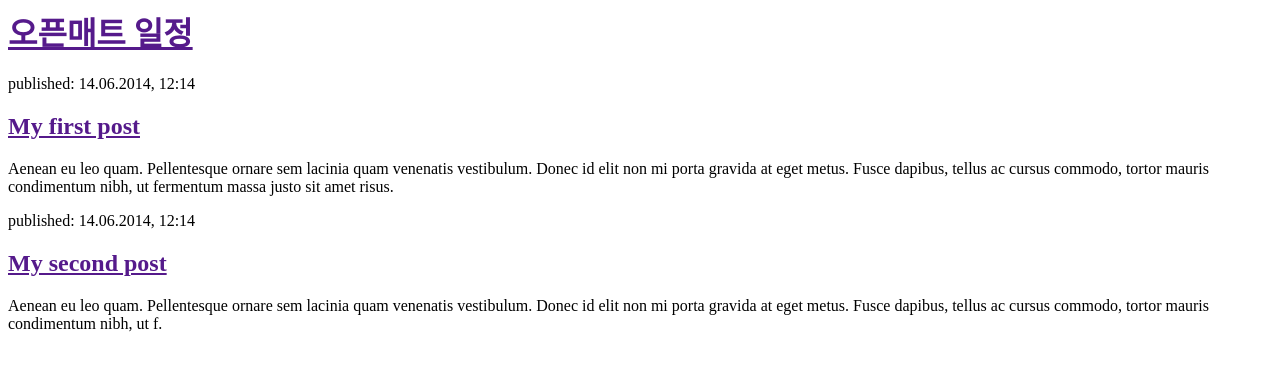
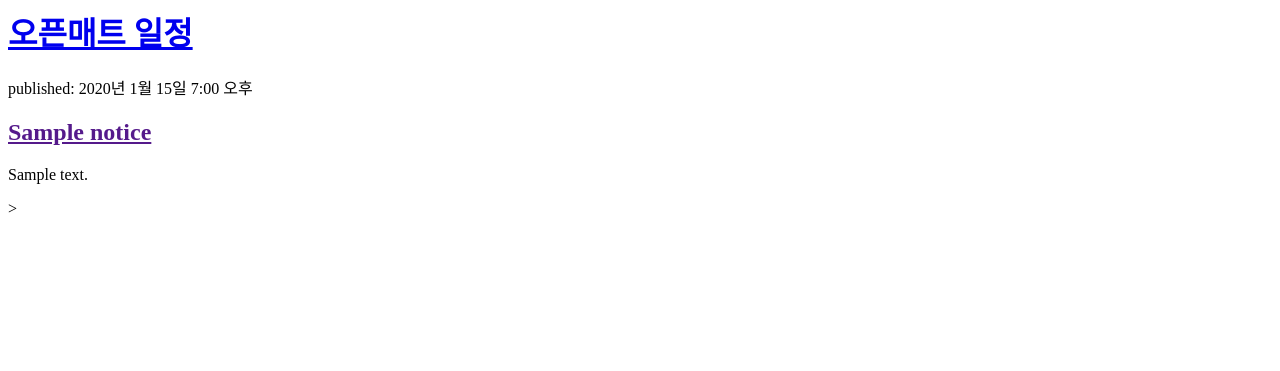
Before and after one commit to caleb0207/cj_bjj, a Django app: page / in a window 1280 px wide. Shown: the top 371 px of the page. Run offline with Django 4.2, Linux system fonts and the light colour scheme; tables that the repository leaves empty hold one stand-in row (values such as "Sample post").

Commit message:
Modified templates to display notices from database.

```diff
--- a/open_mat/templates/open_mat/notice_list.html
+++ b/open_mat/templates/open_mat/notice_list.html
@@ -4,19 +4,15 @@
     </head>
     <body>
         <div>
-            <h1><a href="">오픈매트 일정</a></h1>
+            <h1><a href="/">오픈매트 일정</a></h1>
         </div>
 
-        <div>
-            <p>published: 14.06.2014, 12:14</p>
-            <h2><a href="">My first post</a></h2>
-            <p>Aenean eu leo quam. Pellentesque ornare sem lacinia quam venenatis vestibulum. Donec id elit non mi porta gravida at eget metus. Fusce dapibus, tellus ac cursus commodo, tortor mauris condimentum nibh, ut fermentum massa justo sit amet risus.</p>
-        </div>
-
-        <div>
-            <p>published: 14.06.2014, 12:14</p>
-            <h2><a href="">My second post</a></h2>
-            <p>Aenean eu leo quam. Pellentesque ornare sem lacinia quam venenatis vestibulum. Donec id elit non mi porta gravida at eget metus. Fusce dapibus, tellus ac cursus commodo, tortor mauris condimentum nibh, ut f.</p>
-        </div>
+        {% for notice in notices %}
+            <div>
+                <p>published: {{ notice.published_date }}</p>
+                <h2><a href="">{{ notice.title }}</a></h2>
+                <p>{{ notice.text|linebreaksbr }}</p>
+            </div>>
+        {% endfor %}
     </body>
 </html>
```
